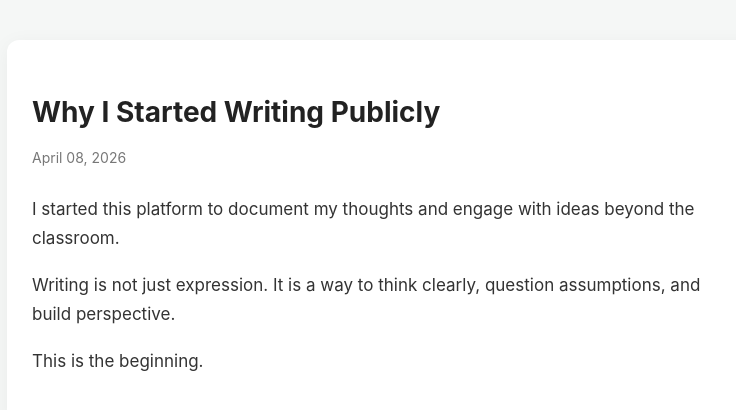
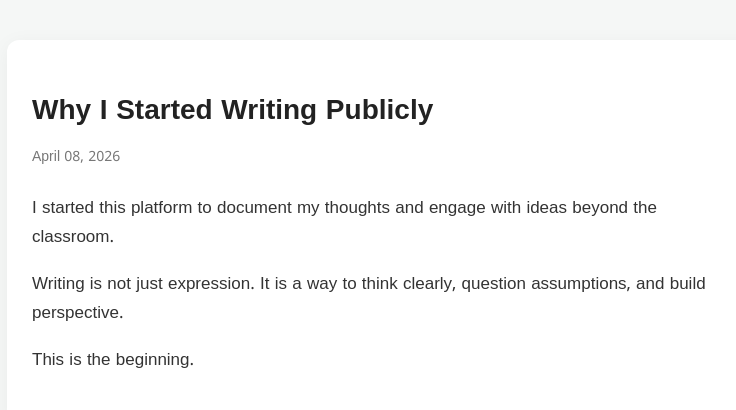
Before and after one commit to jawhartharuvana/jawhartharuvana.github.io, a Jekyll site: the page built from _posts/2026-04-08-first-post.md, in a window 1280 px wide. Shown: the top 410 px of the page, without its empty margins (258-994 px from the left). Built offline with Jekyll 4.4.1, drawn with Linux system fonts in a browser that asks for light colours.

Commit message:
Update post.html

```diff
--- a/_layouts/post.html
+++ b/_layouts/post.html
@@ -3,10 +3,10 @@
 <head>
   <meta charset="UTF-8">
   <title>{{ page.title }}</title>
-
+  <link href="https://fonts.googleapis.com/css2?family=Noto+Sans+Malayalam&display=swap" rel="stylesheet">
   <style>
     body {
-      font-family: -apple-system, BlinkMacSystemFont, "Segoe UI", sans-serif;
+      font-family: "Noto Sans Malayalam", sans-serif;
       background: #f5f7f6;
       margin: 0;
       padding: 0;
```
